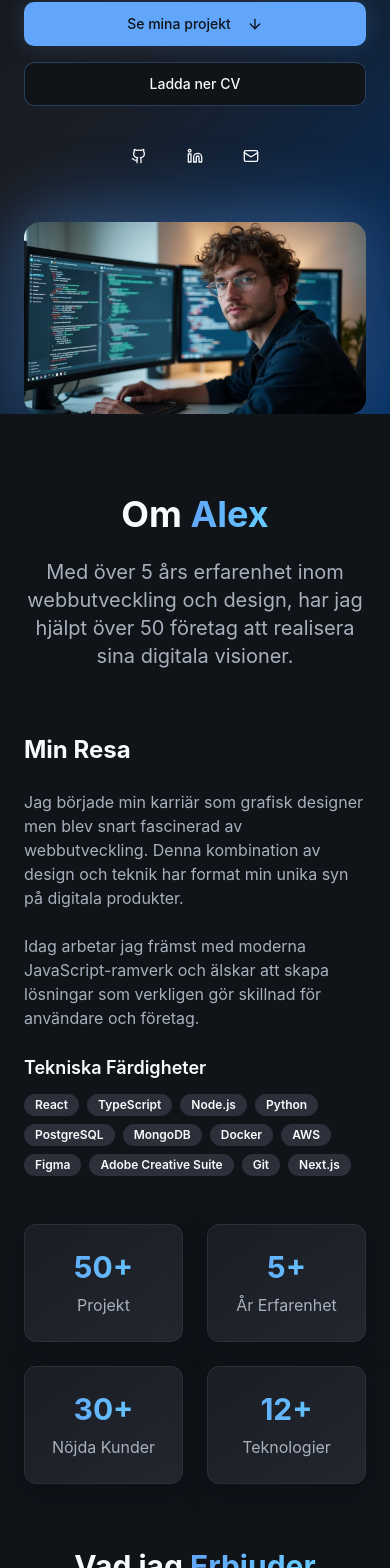
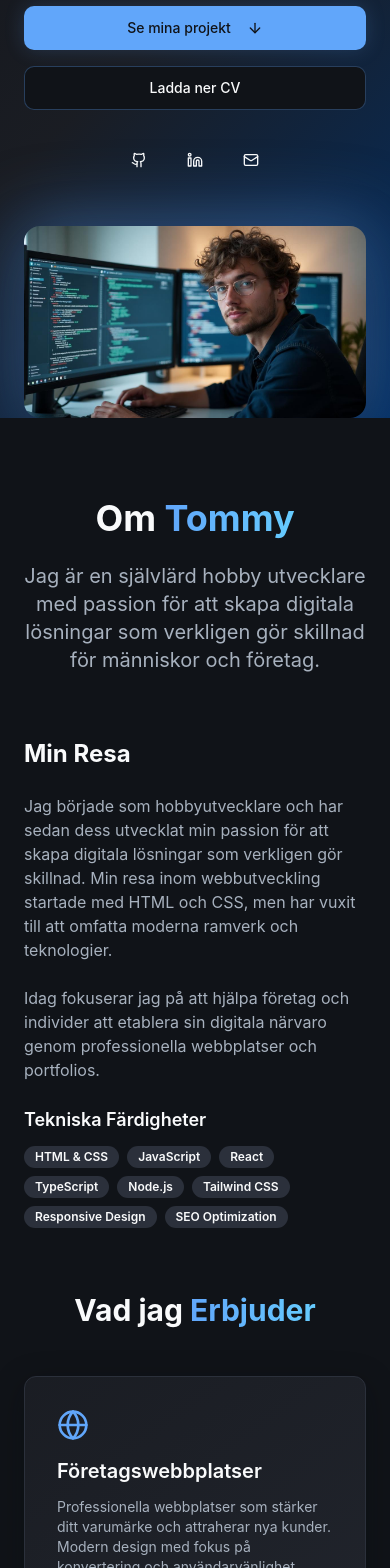
Before and after one commit to anglhz/persona-showcase-demo, a React (Vite) app: page / in a window 390 px wide. Shown: the part 432-2000 px from the top of the page. Built offline with nearby package versions, Linux system fonts and the light colour scheme.

Commit message:
Update personal information and layout
Update "About" section with new personal details, skills, and services. Remove blog section and adjust hero section positioning. Change name to Tommy, update contact information, and remove specific stats.

```diff
--- a/src/components/About.tsx
+++ b/src/components/About.tsx
@@ -1,33 +1,28 @@
 import { Badge } from "@/components/ui/badge";
 import { Card } from "@/components/ui/card";
+import { Button } from "@/components/ui/button";
 import { Code, Palette, Smartphone, Globe } from "lucide-react";
 
 const About = () => {
   const skills = [
-    "React", "TypeScript", "Node.js", "Python", "PostgreSQL", "MongoDB",
-    "Docker", "AWS", "Figma", "Adobe Creative Suite", "Git", "Next.js"
+    "HTML & CSS", "JavaScript", "React", "TypeScript", "Node.js",
+    "Tailwind CSS", "Responsive Design", "SEO Optimization"
   ];
 
   const services = [
     {
-      icon: <Code className="h-8 w-8" />,
-      title: "Frontend Utveckling",
-      description: "Moderna och responsiva webbapplikationer med React, TypeScript och Tailwind CSS."
-    },
-    {
       icon: <Globe className="h-8 w-8" />,
-      title: "Backend Utveckling",
-      description: "Robust serverarkitektur med Node.js, Python och databasprojektering."
+      title: "Företagswebbplatser",
+      description: "Professionella webbplatser som stärker ditt varumärke och attraherar nya kunder. Modern design med fokus på konvertering och användarvänlighet.",
+      features: ["Responsiv design", "SEO-optimerad", "Snabb laddning", "Kontaktformulär", "CMS-integration", "Analytics"],
+      price: "Från 18 000 kr"
     },
     {
       icon: <Palette className="h-8 w-8" />,
-      title: "UI/UX Design",
-      description: "Användarcentrerad design som kombinerar estetik med funktionalitet."
-    },
-    {
-      icon: <Smartphone className="h-8 w-8" />,
-      title: "Mobil Utveckling",
-      description: "Cross-platform appar med React Native och progressive web apps."
+      title: "Portfolio & Personliga sidor",
+      description: "Skapa ett starkt digitalt intryck med en personlig webbplats som visar upp dina färdigheter och uppnåelser på bästa möjliga sätt.",
+      features: ["Projektgalleri", "CV-sektion", "Kontaktmöjligheter", "Blogfunktion", "Social media integration", "Mobil-optimerad"],
+      price: "Från 10 000 kr"
     }
   ];
 
@@ -36,25 +31,26 @@ const About = () => {
       <div className="container mx-auto px-6">
         <div className="text-center mb-16">
           <h2 className="text-4xl md:text-5xl font-bold mb-6">
-            Om <span className="gradient-text">Alex</span>
+            Om <span className="gradient-text">Tommy</span>
           </h2>
           <p className="text-xl text-muted-foreground max-w-3xl mx-auto">
-            Med över 5 års erfarenhet inom webbutveckling och design,
-            har jag hjälpt över 50 företag att realisera sina digitala visioner.
+            Jag är en självlärd hobby utvecklare med passion för att skapa digitala lösningar
+            som verkligen gör skillnad för människor och företag.
           </p>
         </div>
 
-        <div className="grid lg:grid-cols-2 gap-12 mb-16">
+        <div className="grid lg:grid-cols-1 gap-12 mb-16">
           {/* Bio */}
           <div className="space-y-6">
             <h3 className="text-2xl font-bold mb-4">Min Resa</h3>
             <p className="text-muted-foreground">
-              Jag började min karriär som grafisk designer men blev snart fascinerad av webbutveckling.
-              Denna kombination av design och teknik har format min unika syn på digitala produkter.
+              Jag började som hobbyutvecklare och har sedan dess utvecklat min passion för att skapa
+              digitala lösningar som verkligen gör skillnad. Min resa inom webbutveckling startade
+              med HTML och CSS, men har vuxit till att omfatta moderna ramverk och teknologier.
             </p>
             <p className="text-muted-foreground">
-              Idag arbetar jag främst med moderna JavaScript-ramverk och älskar att skapa
-              lösningar som verkligen gör skillnad för användare och företag.
+              Idag fokuserar jag på att hjälpa företag och individer att etablera sin digitala
+              närvaro genom professionella webbplatser och portfolios.
             </p>
 
             {/* Skills */}
@@ -74,26 +70,6 @@ const About = () => {
               </div>
             </div>
           </div>
-
-          {/* Stats */}
-          <div className="grid grid-cols-2 gap-6">
-            <Card className="p-6 gradient-card shadow-card text-center">
-              <div className="text-3xl font-bold gradient-text mb-2">50+</div>
-              <div className="text-muted-foreground">Projekt</div>
-            </Card>
-            <Card className="p-6 gradient-card shadow-card text-center">
-              <div className="text-3xl font-bold gradient-text mb-2">5+</div>
-              <div className="text-muted-foreground">År Erfarenhet</div>
-            </Card>
-            <Card className="p-6 gradient-card shadow-card text-center">
-              <div className="text-3xl font-bold gradient-text mb-2">30+</div>
-              <div className="text-muted-foreground">Nöjda Kunder</div>
-            </Card>
-            <Card className="p-6 gradient-card shadow-card text-center">
-              <div className="text-3xl font-bold gradient-text mb-2">12+</div>
-              <div className="text-muted-foreground">Teknologier</div>
-            </Card>
-          </div>
         </div>
 
         {/* Services */}
@@ -101,18 +77,36 @@ const About = () => {
           <h3 className="text-3xl font-bold text-center mb-12">
             Vad jag <span className="gradient-text">Erbjuder</span>
           </h3>
-          <div className="grid md:grid-cols-2 lg:grid-cols-4 gap-8">
+          <div className="grid md:grid-cols-1 lg:grid-cols-2 gap-8">
             {services.map((service, index) => (
               <Card
                 key={service.title}
-                className="p-6 gradient-card shadow-card hover:shadow-glow transition-all duration-300 group animate-slide-up"
+                className="p-8 gradient-card shadow-card hover:shadow-glow transition-all duration-300 group animate-slide-up"
                 style={{animationDelay: `${index * 0.2}s`}}
               >
                 <div className="text-primary mb-4 group-hover:scale-110 transition-transform">
                   {service.icon}
                 </div>
-                <h4 className="text-lg font-semibold mb-3">{service.title}</h4>
-                <p className="text-muted-foreground text-sm">{service.description}</p>
+                <h4 className="text-xl font-semibold mb-3">{service.title}</h4>
+                <p className="text-muted-foreground text-sm mb-4">{service.description}</p>
+
+                <div className="mb-4">
+                  <ul className="space-y-1 text-sm text-muted-foreground">
+                    {service.features.map((feature, idx) => (
+                      <li key={idx} className="flex items-center">
+                        <span className="w-1 h-1 bg-primary rounded-full mr-2" />
+                        {feature}
+                      </li>
+                    ))}
+                  </ul>
+                </div>
+
+                <div className="flex items-center justify-between">
+                  <span className="font-semibold gradient-text">{service.price}</span>
+                  <Button variant="outline" size="sm" className="border-primary/30 hover:bg-primary/10">
+                    Läs mer
+                  </Button>
+                </div>
               </Card>
             ))}
           </div>
--- a/src/components/Blog.tsx
+++ /dev/null
@@ -1,184 +0,0 @@
-import { Card } from "@/components/ui/card";
-import { Button } from "@/components/ui/button";
-import { Badge } from "@/components/ui/badge";
-import { Calendar, Clock, ArrowRight } from "lucide-react";
-
-const Blog = () => {
-  const blogPosts = [
-    {
-      title: "Framtiden för React 2024: Server Components och Suspense",
-      excerpt: "En djupdykning i React Server Components och hur de förändrar hur vi bygger webbapplikationer.",
-      date: "15 Mars 2024",
-      readTime: "8 min",
-      category: "React",
-      image: "https://images.unsplash.com/photo-1633356122544-f134324a6cee?w=800",
-      featured: true
-    },
-    {
-      title: "TypeScript Best Practices för stora projekt",
-      excerpt: "Lärdomar från att skala TypeScript-projekt och undvika vanliga fallgropar.",
-      date: "8 Mars 2024",
-      readTime: "6 min",
-      category: "TypeScript",
-      image: "https://images.unsplash.com/photo-1516116216624-53e697fedbea?w=800"
-    },
-    {
-      title: "Modern CSS: Grid vs Flexbox i 2024",
-      excerpt: "När ska du använda CSS Grid och när är Flexbox det bättre valet?",
-      date: "2 Mars 2024",
-      readTime: "5 min",
-      category: "CSS",
-      image: "https://images.unsplash.com/photo-1507003211169-0a1dd7228f2d?w=800"
-    },
-    {
-      title: "Optimera Web Performance med Next.js",
-      excerpt: "Tekniker för att förbättra laddningstider och användarupplevelse.",
-      date: "25 Februari 2024",
-      readTime: "7 min",
-      category: "Performance",
-      image: "https://images.unsplash.com/photo-1460925895917-afdab827c52f?w=800"
-    }
-  ];
-
-  const categories = ["Alla", "React", "TypeScript", "CSS", "Performance", "Design"];
-
-  return (
-    <section className="py-20 bg-section-bg" id="blog">
-      <div className="container mx-auto px-6">
-        <div className="text-center mb-16">
-          <h2 className="text-4xl md:text-5xl font-bold mb-6">
-            Min <span className="gradient-text">Blog</span>
-          </h2>
-          <p className="text-xl text-muted-foreground max-w-3xl mx-auto">
-            Jag delar mina tankar och erfarenheter om webbutveckling, design och teknikbranschen.
-          </p>
-        </div>
-
-        {/* Category Filter */}
-        <div className="flex flex-wrap justify-center gap-2 mb-12">
-          {categories.map((category, index) => (
-            <Button
-              key={category}
-              variant={index === 0 ? "default" : "outline"}
-              size="sm"
-              className={index === 0 ? "shadow-glow" : "border-primary/30 hover:bg-primary/10"}
-            >
-              {category}
-            </Button>
-          ))}
-        </div>
-
-        {/* Featured Post */}
-        <div className="mb-12">
-          {blogPosts
-            .filter(post => post.featured)
-            .map((post) => (
-              <Card
-                key={post.title}
-                className="overflow-hidden gradient-card shadow-hero group animate-slide-up"
-              >
-                <div className="grid lg:grid-cols-2 gap-0">
-                  <div className="relative overflow-hidden">
-                    <img
-                      src={post.image}
-                      alt={post.title}
-                      className="w-full h-80 lg:h-full object-cover group-hover:scale-105 transition-transform duration-300"
-                    />
-                    <div className="absolute inset-0 bg-primary/20 group-hover:bg-primary/30 transition-colors" />
-                  </div>
-                  <div className="p-8 lg:p-12 flex flex-col justify-center">
-                    <div className="flex items-center gap-4 mb-4">
-                      <Badge className="bg-primary/20 text-primary">
-                        {post.category}
-                      </Badge>
-                      <div className="flex items-center gap-2 text-muted-foreground text-sm">
-                        <Calendar className="h-4 w-4" />
-                        {post.date}
-                      </div>
-                      <div className="flex items-center gap-2 text-muted-foreground text-sm">
-                        <Clock className="h-4 w-4" />
-                        {post.readTime}
-                      </div>
-                    </div>
-
-                    <h3 className="text-3xl font-bold mb-4 group-hover:gradient-text transition-all duration-300">
-                      {post.title}
-                    </h3>
-
-                    <p className="text-muted-foreground text-lg mb-6">
-                      {post.excerpt}
-                    </p>
-
-                    <Button className="self-start shadow-glow group">
-                      Läs mer
-                      <ArrowRight className="ml-2 h-4 w-4 group-hover:translate-x-1 transition-transform" />
-                    </Button>
-                  </div>
-                </div>
-              </Card>
-            ))}
-        </div>
-
-        {/* Other Posts */}
-        <div className="grid md:grid-cols-2 lg:grid-cols-3 gap-8">
-          {blogPosts
-            .filter(post => !post.featured)
-            .map((post, index) => (
-              <Card
-                key={post.title}
-                className="group overflow-hidden gradient-card shadow-card hover:shadow-glow transition-all duration-300 animate-slide-up"
-                style={{animationDelay: `${index * 0.1}s`}}
-              >
-                <div className="relative overflow-hidden">
-                  <img
-                    src={post.image}
-                    alt={post.title}
-                    className="w-full h-48 object-cover group-hover:scale-105 transition-transform duration-300"
-                  />
-                  <div className="absolute inset-0 bg-primary/20 group-hover:bg-primary/30 transition-colors" />
-                </div>
-
-                <div className="p-6">
-                  <div className="flex items-center justify-between mb-3">
-                    <Badge variant="outline" className="border-primary/30 text-xs">
-                      {post.category}
-                    </Badge>
-                    <div className="flex items-center gap-1 text-muted-foreground text-xs">
-                      <Clock className="h-3 w-3" />
-                      {post.readTime}
-                    </div>
-                  </div>
-
-                  <h3 className="text-lg font-bold mb-2 group-hover:gradient-text transition-all duration-300 line-clamp-2">
-                    {post.title}
-                  </h3>
-
-                  <p className="text-muted-foreground text-sm mb-4 line-clamp-3">
-                    {post.excerpt}
-                  </p>
-
-                  <div className="flex items-center justify-between">
-                    <div className="flex items-center gap-2 text-muted-foreground text-xs">
-                      <Calendar className="h-3 w-3" />
-                      {post.date}
-                    </div>
-                    <Button size="sm" variant="ghost" className="group p-0">
-                      <ArrowRight className="h-4 w-4 group-hover:translate-x-1 transition-transform" />
-                    </Button>
-                  </div>
-                </div>
-              </Card>
-            ))}
-        </div>
-
-        <div className="text-center mt-12">
-          <Button variant="outline" size="lg" className="border-primary/30 hover:bg-primary/10">
-            Se alla artiklar
-          </Button>
-        </div>
-      </div>
-    </section>
-  );
-};
-
-export default Blog;
--- a/src/components/Contact.tsx
+++ b/src/components/Contact.tsx
@@ -37,7 +37,7 @@ const Contact = () => {
                   </div>
                   <div>
                     <h4 className="font-semibold">Email</h4>
-                    <p className="text-muted-foreground">alex.andersson@email.se</p>
+                    <p className="text-muted-foreground">tommy@fertekz.com</p>
                   </div>
                 </div>
               </Card>
@@ -49,7 +49,7 @@ const Contact = () => {
                   </div>
                   <div>
                     <h4 className="font-semibold">Telefon</h4>
-                    <p className="text-muted-foreground">+46 70 123 45 67</p>
+                    <p className="text-muted-foreground">0734145099</p>
                   </div>
                 </div>
               </Card>
@@ -61,7 +61,7 @@ const Contact = () => {
                   </div>
                   <div>
                     <h4 className="font-semibold">Plats</h4>
-                    <p className="text-muted-foreground">Stockholm, Sverige</p>
+                    <p className="text-muted-foreground">Eskilstuna, Sverige</p>
                   </div>
                 </div>
               </Card>
@@ -130,27 +130,6 @@ const Contact = () => {
             </form>
           </Card>
         </div>
-
-        {/* CTA Section */}
-        <div className="text-center mt-20">
-          <Card className="p-12 gradient-card shadow-hero">
-            <h3 className="text-3xl font-bold mb-4">
-              Redo att starta ditt <span className="gradient-text">nästa projekt</span>?
-            </h3>
-            <p className="text-xl text-muted-foreground mb-8 max-w-2xl mx-auto">
-              Låt oss förvandla dina idéer till verklighet. Jag hjälper dig att skapa
-              digitala lösningar som verkligen gör skillnad.
-            </p>
-            <div className="flex flex-col sm:flex-row gap-4 justify-center">
-              <Button size="lg" className="shadow-glow">
-                Boka en konsultation
-              </Button>
-              <Button size="lg" variant="outline" className="border-primary/30 hover:bg-primary/10">
-                Se min CV
-              </Button>
-            </div>
-          </Card>
-        </div>
       </div>
     </section>
   );
--- a/src/components/Hero.tsx
+++ b/src/components/Hero.tsx
@@ -4,7 +4,7 @@ import heroProfile from "@/assets/hero-profile.jpg";
 
 const Hero = () => {
   return (
-    <section className="min-h-screen gradient-hero flex items-center justify-center relative overflow-hidden">
+    <section className="min-h-screen gradient-hero flex items-center justify-center relative overflow-hidden pt-16">
       {/* Animated background elements */}
       <div className="absolute inset-0 overflow-hidden">
         <div className="absolute -top-1/2 -left-1/2 w-96 h-96 rounded-full bg-primary/10 animate-float" />
@@ -21,7 +21,7 @@ const Hero = () => {
 
             <h1 className="text-5xl md:text-7xl font-bold mb-6 leading-tight">
               <span className="block">Hej, jag är</span>
-              <span className="gradient-text animate-glow">Alex Andersson</span>
+              <span className="gradient-text animate-glow">Tommy</span>
             </h1>
 
             <p className="text-xl md:text-2xl text-muted-foreground mb-8 max-w-2xl">
@@ -58,7 +58,7 @@ const Hero = () => {
             <div className="relative">
               <img
                 src={heroProfile}
-                alt="Alex Andersson - Fullstack Utvecklare"
+                alt="Tommy - Fullstack Utvecklare"
                 className="w-full max-w-lg mx-auto rounded-2xl shadow-hero animate-glow"
               />
               <div className="absolute inset-0 rounded-2xl bg-gradient-accent opacity-20" />
--- a/src/components/Navigation.tsx
+++ b/src/components/Navigation.tsx
@@ -19,7 +19,6 @@ const Navigation = () => {
     { name: "Hem", href: "#home" },
     { name: "Om", href: "#about" },
     { name: "Projekt", href: "#projects" },
-    { name: "Blog", href: "#blog" },
     { name: "Kontakt", href: "#contact" }
   ];
 
@@ -45,7 +44,7 @@ const Navigation = () => {
               onClick={() => scrollToSection("#home")}
               className="text-2xl font-bold gradient-text hover:scale-105 transition-transform"
             >
-              Alex.dev
+              Tommy.dev
             </button>
           </div>
 
--- a/src/pages/Index.tsx
+++ b/src/pages/Index.tsx
@@ -3,7 +3,6 @@ import Navigation from "@/components/Navigation";
 import Hero from "@/components/Hero";
 import About from "@/components/About";
 import Projects from "@/components/Projects";
-import Blog from "@/components/Blog";
 import Contact from "@/components/Contact";
 import Footer from "@/components/Footer";
 
@@ -47,7 +46,6 @@ const Index = () => {
 
       <About />
       <Projects />
-      <Blog />
       <Contact />
       <Footer />
     </div>
```
